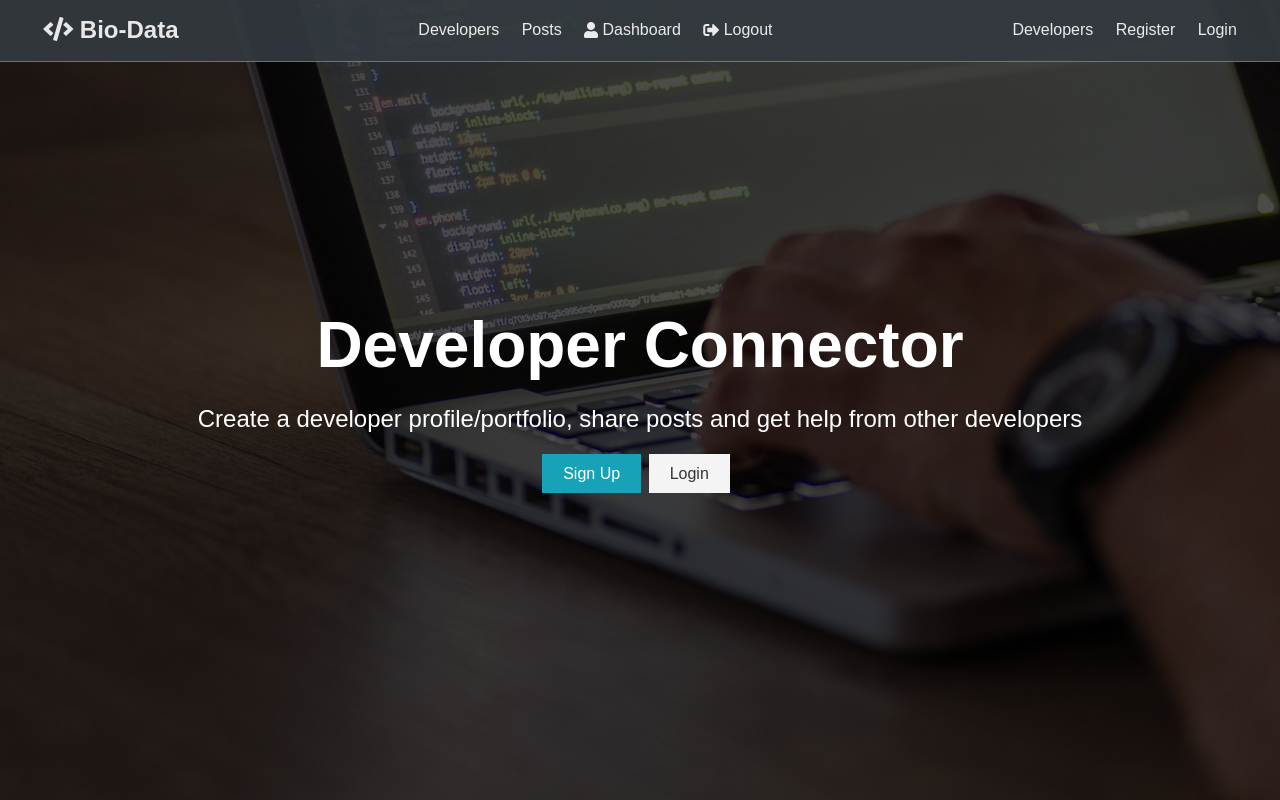
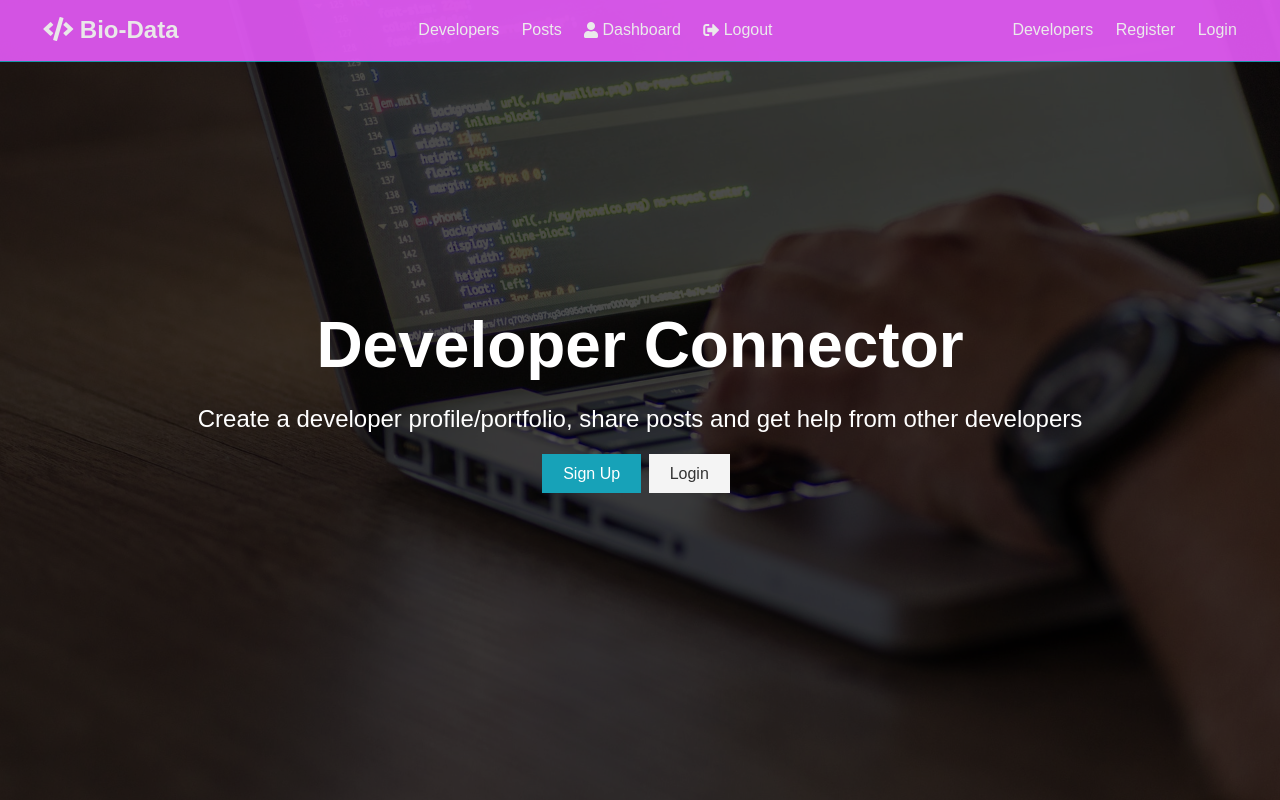
Before and after one commit to mayank30041995/biography-app, a React (Create React App) app in the folder client/: page / in a window 1280 px wide. Built offline with nearby package versions, Linux system fonts and the light colour scheme; the HTML template or start-up script is replaced by a standard one.

Commit message:
change css little bit

```diff
--- a/client/src/App.css
+++ b/client/src/App.css
@@ -1,7 +1,7 @@
 /* Global Styles */
 :root {
   --primary-color: #17a2b8;
-  --dark-color: #343a40;
+  --dark-color: #e75afa;
   --light-color: #f4f4f4;
   --danger-color: #dc3545;
   --success-color: #28a745;
```
